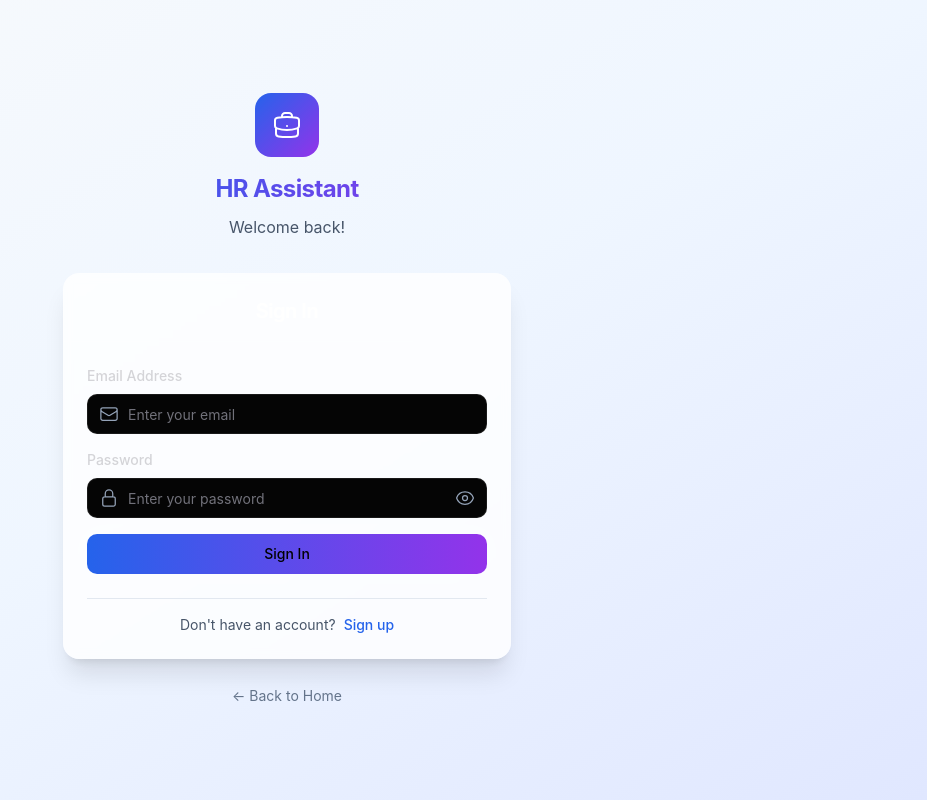
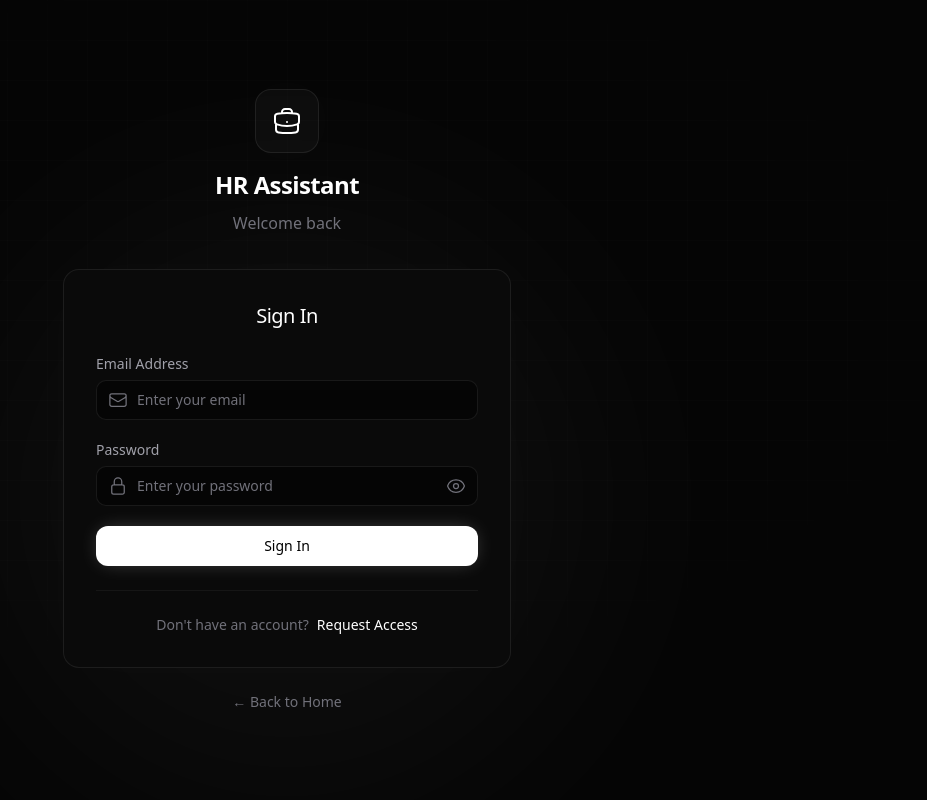
Before and after one commit to Aklile612/HR_Ai_agent, a React (Create React App) app in the folder frontend/: page /auth in a window 1280 px wide. Shown: the whole page, without its empty margins (353-1280 px from the left). Built offline with nearby package versions, Linux system fonts and the light colour scheme; no server answers; the HTML template or start-up script is replaced by a standard one.

Commit message:
feat: enhance Auth component styles for improved visual consistency and user experience

```diff
--- a/frontend/src/pages/Auth.js
+++ b/frontend/src/pages/Auth.js
@@ -78,35 +78,37 @@ const Auth = () => {
   };
 
   return (
-    <div className="min-h-screen bg-gradient-to-br from-slate-50 via-blue-50 to-indigo-100 dark:from-slate-900 dark:via-slate-800 dark:to-slate-900 flex items-center justify-center p-4">
+    <div className="min-h-screen bg-[#050505] text-zinc-300 font-sans selection:bg-zinc-800 selection:text-white flex items-center justify-center p-4 relative overflow-hidden">
+      {/* Background Effects */}
+      <div className="absolute top-1/4 left-1/2 -translate-x-1/2 w-[600px] h-[600px] bg-white opacity-[0.03] blur-[100px] rounded-full pointer-events-none" />
+      <div className="absolute inset-0 bg-[linear-gradient(to_right,#ffffff03_1px,transparent_1px),linear-gradient(to_bottom,#ffffff03_1px,transparent_1px)] bg-[size:40px_40px] [mask-image:radial-gradient(ellipse_60%_50%_at_50%_40%,#000_70%,transparent_100%)] pointer-events-none" />
+
       <motion.div
         initial={{ opacity: 0, y: 20 }}
         animate={{ opacity: 1, y: 0 }}
         transition={{ duration: 0.5 }}
-        className="w-full max-w-md"
+        className="w-full max-w-md relative z-10"
       >
         {/* Logo */}
         <div className="text-center mb-8">
-          <div className="inline-flex items-center justify-center w-16 h-16 bg-gradient-to-br from-blue-600 to-purple-600 rounded-2xl mb-4">
+          <div className="inline-flex items-center justify-center w-16 h-16 bg-white/[0.03] border border-white/[0.08] rounded-2xl mb-4 shadow-[0_0_40px_-10px_rgba(255,255,255,0.05)]">
             <BriefcaseIcon className="h-8 w-8 text-white" />
           </div>
-          <h1 className="text-2xl font-bold bg-gradient-to-r from-blue-600 to-purple-600 bg-clip-text text-transparent">
+          <h1 className="text-2xl font-semibold text-white tracking-tight">
             HR Assistant
           </h1>
-          <p className="text-slate-600 dark:text-slate-300 mt-2">
-            {isLogin ? 'Welcome back!' : 'Create your account'}
+          <p className="text-zinc-500 font-light mt-2">
+            {isLogin ? 'Welcome back' : 'Create your workspace'}
           </p>
         </div>
 
-        <Card className="shadow-xl border-0 bg-white/80 dark:bg-slate-800/80 backdrop-blur-sm">
-          <CardHeader className="text-center pb-4">
-            <CardTitle className="text-xl">
+        <div className="bg-[#0a0a0a] border border-white/[0.08] rounded-2xl shadow-[0_0_60px_-15px_rgba(255,255,255,0.03)] overflow-hidden">
+          <div className="p-8">
+            <h2 className="text-xl font-medium text-white text-center mb-6">
               {isLogin ? 'Sign In' : 'Sign Up'}
-            </CardTitle>
-          </CardHeader>
+            </h2>
 
-          <CardContent className="space-y-6">
-            <form onSubmit={handleSubmit} className="space-y-4">
+            <form onSubmit={handleSubmit} className="space-y-5">
               {/* Name field (only for registration) */}
               {!isLogin && (
                 <motion.div
@@ -115,18 +117,18 @@ const Auth = () => {
                   exit={{ opacity: 0, height: 0 }}
                   transition={{ duration: 0.3 }}
                 >
-                  <label className="block text-sm font-medium mb-2">
+                  <label className="block text-sm font-medium text-zinc-400 mb-1.5">
                     Full Name
                   </label>
                   <div className="relative">
-                    <UserIcon className="absolute left-3 top-1/2 transform -translate-y-1/2 h-5 w-5 text-slate-400" />
+                    <UserIcon className="absolute left-3 top-1/2 transform -translate-y-1/2 h-5 w-5 text-zinc-500" />
                     <Input
                       type="text"
                       name="name"
                       value={formData.name}
                       onChange={handleInputChange}
                       placeholder="Enter your full name"
-                      className="pl-10"
+                      className="pl-10 bg-[#050505] border-white/[0.08] text-white focus:border-white/[0.2] focus:ring-1 focus:ring-white/[0.05] transition-colors"
                       required={!isLogin}
                     />
                   </div>
@@ -135,18 +137,18 @@ const Auth = () => {
 
 
               <div>
-                <label className="block text-sm font-medium mb-2">
+                <label className="block text-sm font-medium text-zinc-400 mb-1.5">
                   Email Address
                 </label>
                 <div className="relative">
-                  <EnvelopeIcon className="absolute left-3 top-1/2 transform -translate-y-1/2 h-5 w-5 text-slate-400" />
+                  <EnvelopeIcon className="absolute left-3 top-1/2 transform -translate-y-1/2 h-5 w-5 text-zinc-500" />
                   <Input
                     type="email"
                     name="email"
                     value={formData.email}
                     onChange={handleInputChange}
                     placeholder="Enter your email"
-                    className="pl-10"
+                    className="pl-10 bg-[#050505] border-white/[0.08] text-white focus:border-white/[0.2] focus:ring-1 focus:ring-white/[0.05] transition-colors"
                     required
                   />
                 </div>
@@ -154,24 +156,24 @@ const Auth = () => {
 
               {/* Password field */}
               <div>
-                <label className="block text-sm font-medium mb-2">
+                <label className="block text-sm font-medium text-zinc-400 mb-1.5">
                   Password
                 </label>
                 <div className="relative">
-                  <LockClosedIcon className="absolute left-3 top-1/2 transform -translate-y-1/2 h-5 w-5 text-slate-400" />
+                  <LockClosedIcon className="absolute left-3 top-1/2 transform -translate-y-1/2 h-5 w-5 text-zinc-500" />
                   <Input
                     type={showPassword ? 'text' : 'password'}
                     name="password"
                     value={formData.password}
                     onChange={handleInputChange}
                     placeholder={isLogin ? 'Enter your password' : 'Create a strong password'}
-                    className="pl-10 pr-10"
+                    className="pl-10 pr-10 bg-[#050505] border-white/[0.08] text-white focus:border-white/[0.2] focus:ring-1 focus:ring-white/[0.05] transition-colors"
                     required
                   />
                   <button
                     type="button"
                     onClick={() => setShowPassword(!showPassword)}
-                    className="absolute right-3 top-1/2 transform -translate-y-1/2 text-slate-400 hover:text-slate-600"
+                    className="absolute right-3 top-1/2 transform -translate-y-1/2 text-zinc-500 hover:text-white transition-colors"
                   >
                     {showPassword ? (
                       <EyeSlashIcon className="h-5 w-5" />
@@ -181,8 +183,8 @@ const Auth = () => {
                   </button>
                 </div>
                 {!isLogin && (
-                  <p className="text-xs text-slate-500 mt-1">
-                    Password must be at least 8 characters with uppercase, lowercase, number, and special character.
+                  <p className="text-xs text-zinc-600 mt-1.5 font-light">
+                    Minimum 8 characters with caps, numbers, & symbols.
                   </p>
                 )}
               </div>
@@ -190,37 +192,35 @@ const Auth = () => {
               {/* Submit button */}
               <Button
                 type="submit"
-                className="w-full bg-gradient-to-r from-blue-600 to-purple-600 hover:from-blue-700 hover:to-purple-700"
+                className="w-full bg-white text-black hover:bg-zinc-200 transition-colors py-2.5 rounded-lg text-sm font-medium mt-2"
                 loading={loading}
                 disabled={loading}
               >
-                {loading ? (isLogin ? 'Signing in...' : 'Creating account...') : (isLogin ? 'Sign In' : 'Create Account')}
+                {loading ? (isLogin ? 'Authenticating...' : 'Provisioning...') : (isLogin ? 'Sign In' : 'Create Account')}
               </Button>
             </form>
 
             {/* Toggle between login/register */}
-            <div className="text-center pt-4 border-t">
-              <p className="text-sm text-slate-600 dark:text-slate-300">
+            <div className="text-center pt-6 mt-6 border-t border-white/[0.05]">
+              <p className="text-sm text-zinc-500 font-light">
                 {isLogin ? "Don't have an account?" : 'Already have an account?'}
                 <button
                   type="button"
                   onClick={toggleMode}
-                  className="ml-2 text-blue-600 hover:text-blue-700 font-medium"
+                  className="ml-2 text-white hover:text-zinc-300 font-medium transition-colors"
                 >
-                  {isLogin ? 'Sign up' : 'Sign in'}
+                  {isLogin ? 'Request Access' : 'Sign in'}
                 </button>
               </p>
             </div>
-
-
-          </CardContent>
-        </Card>
+          </div>
+        </div>
 
         {/* Back to landing */}
         <div className="text-center mt-6">
           <button
             onClick={() => navigate('/')}
-            className="text-sm text-slate-500 cursor-pointer hover:text-slate-700 dark:text-slate-400 dark:hover:text-slate-200"
+            className="text-sm text-zinc-500 font-light cursor-pointer hover:text-white transition-colors flex items-center justify-center mx-auto gap-2"
           >
             ← Back to Home
           </button>
```
